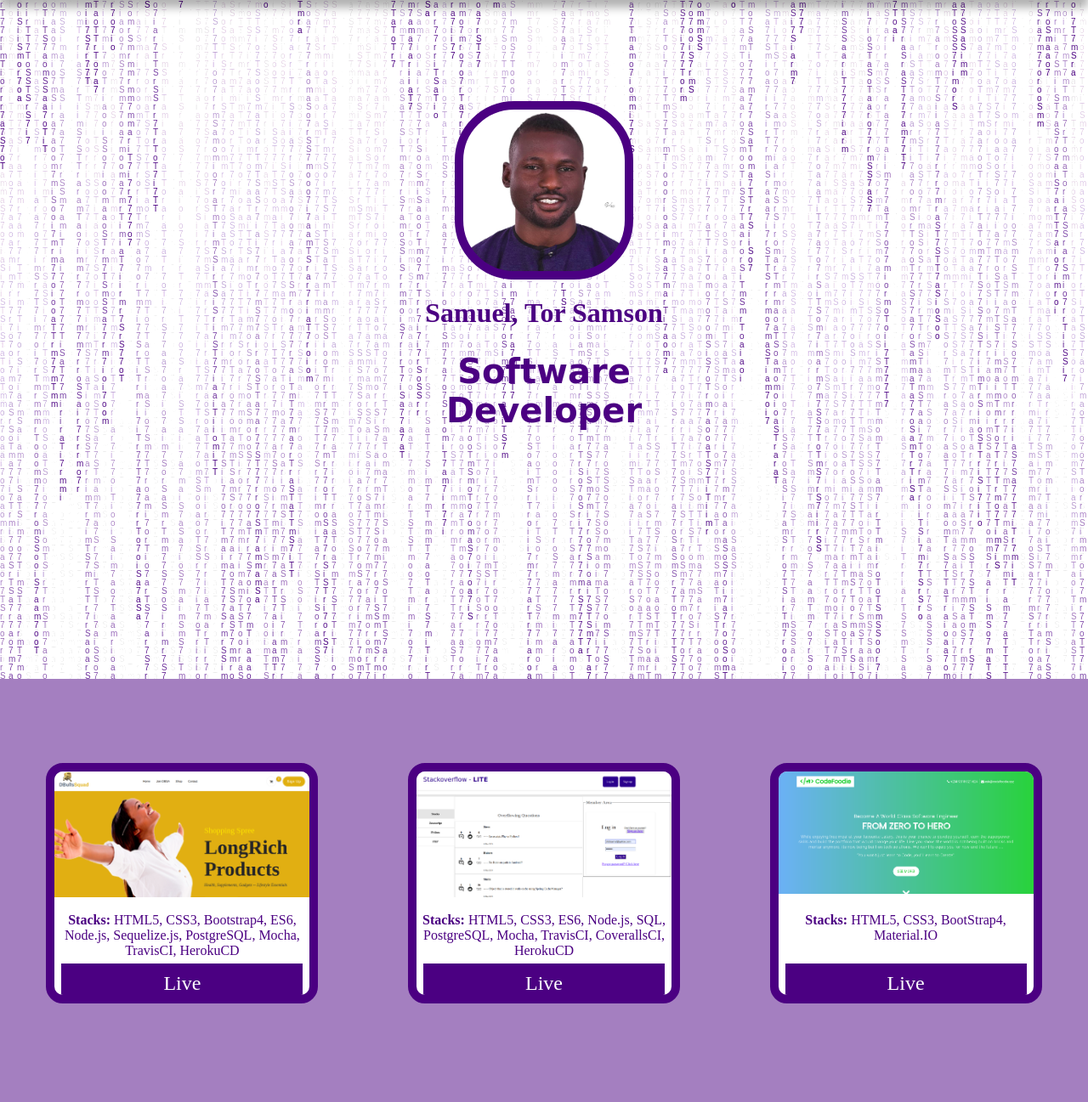
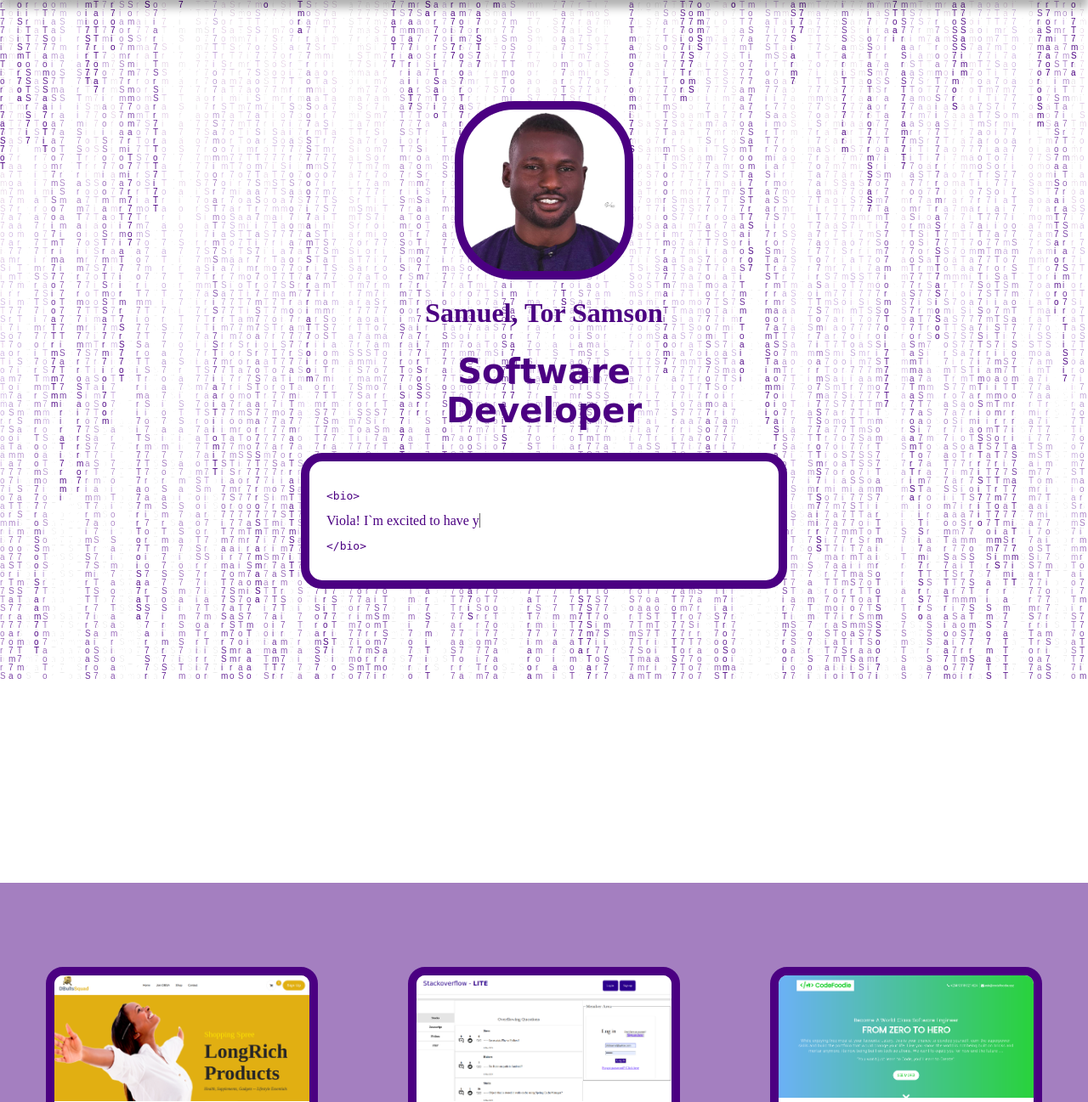
Before and after one commit to torsami77/Portfolio-Webpage, a PHP site: page / in a window 1280 px wide. Shown: the part 81-1378 px from the top of the page at 85% size. Run offline with PHP 8.4, Linux system fonts and the light colour scheme; some libraries are stand-ins or nearby versions.

Commit message:
added auto-typo

```diff
--- a/css/style.css
+++ b/css/style.css
@@ -65,7 +65,7 @@
 
 #welcome-section {
     margin-top: 10vh;
-    height: 70vh;
+    min-height: 100vh;
     padding: 15vh;
     color: indigo;
     display: flex;
@@ -82,6 +82,15 @@
     background-position: center;
     background-repeat: no-repeat;
     background-size: cover;
+}
+
+.auto-type {
+    width: 40vw;
+    min-height: 100px;
+    padding: 20px 20px;
+    border: 10px solid indigo;
+    border-radius: 25px;
+    background-color: white;
 }
 
 #hamberger {
--- a/index.html
+++ b/index.html
@@ -50,6 +50,13 @@
       <div>
           <h1 class="name">Samuel, Tor Samson</h1>
           <h1 class="title"><strong>Software Developer</strong></h1>
+      </div>
+      <div class="auto-type">
+        <xmp><bio></xmp>
+          <span class="txt-rotate" data-period="2000"
+          data-rotate='["Viola! I`m excited to have you here, you can refer to me as Sami, and my Father is The Intelligent Designer.", "I love getting lost in the sound of music and expressing creative skills through playing football, and when I`m not doing any of those, I would probably be solving-problems through the art of software engineering or having a solitude time.", "Also, I jot down stuff on my blog 🤗"]'>
+          </span>
+        <xmp></bio></xmp>
       </div>
     </div>
 
--- a/js/index.js
+++ b/js/index.js
@@ -2,9 +2,66 @@
 let toggleMenu = () => {
   if(document.querySelector('#nav-links').style.opacity == 0){
     document.querySelector('#nav-links').style.opacity = 1;
-    document.querySelector('#nav-links').style.pointer.events = 'auto'
+    document.querySelector('#nav-links').style.pointer.events = 'auto';
   } else {
     document.querySelector('#nav-links').style.opacity = 0;
     document.querySelector('#nav-links').style.pointer.events = 'none';
   }
 }
+
+var TxtRotate = function(el, toRotate, period) {
+  this.toRotate = toRotate;
+  this.el = el;
+  this.loopNum = 0;
+  this.period = parseInt(period, 10) || 2000;
+  this.txt = '';
+  this.tick();
+  this.isDeleting = false;
+};
+
+TxtRotate.prototype.tick = function() {
+  var i = this.loopNum % this.toRotate.length;
+  var fullTxt = this.toRotate[i];
+
+  if (this.isDeleting) {
+    this.txt = fullTxt.substring(0, this.txt.length - 1);
+  } else {
+    this.txt = fullTxt.substring(0, this.txt.length + 1);
+  }
+
+  this.el.innerHTML = '<span class="wrap">'+this.txt+'</span>';
+
+  var that = this;
+  var delta = 300 - Math.random() * 100;
+
+  if (this.isDeleting) { delta /= 2; }
+
+  if (!this.isDeleting && this.txt === fullTxt) {
+    delta = this.period;
+    this.isDeleting = true;
+  } else if (this.isDeleting && this.txt === '') {
+    this.isDeleting = false;
+    this.loopNum++;
+    delta = 500;
+  }
+
+  setTimeout(function() {
+    that.tick();
+  }, delta);
+};
+
+window.onload = function() {
+  var elements = document.getElementsByClassName('txt-rotate');
+  for (var i=0; i<elements.length; i++) {
+    var toRotate = elements[i].getAttribute('data-rotate');
+    var period = elements[i].getAttribute('data-period');
+    if (toRotate) {
+      new TxtRotate(elements[i], JSON.parse(toRotate), period);
+    }
+  }
+  // INJECT CSS
+  var css = document.createElement("style");
+  css.type = "text/css";
+  css.innerHTML = ".txt-rotate > .wrap { border-right: 0.08em solid #666 }";
+  document.body.appendChild(css);
+};
```
Also changed, not shown: images/learn-programming.png (added).
